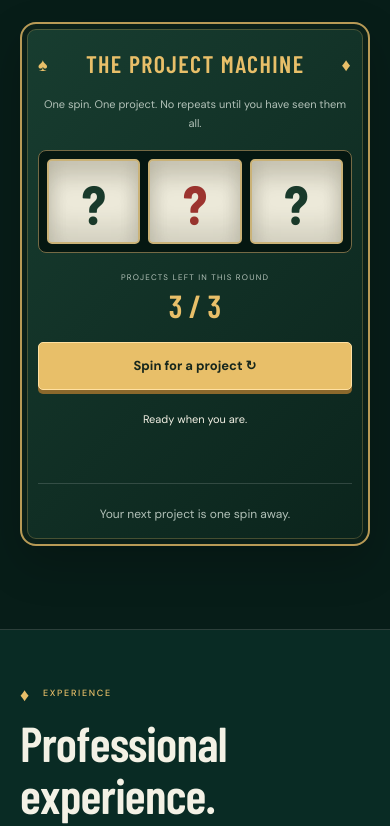
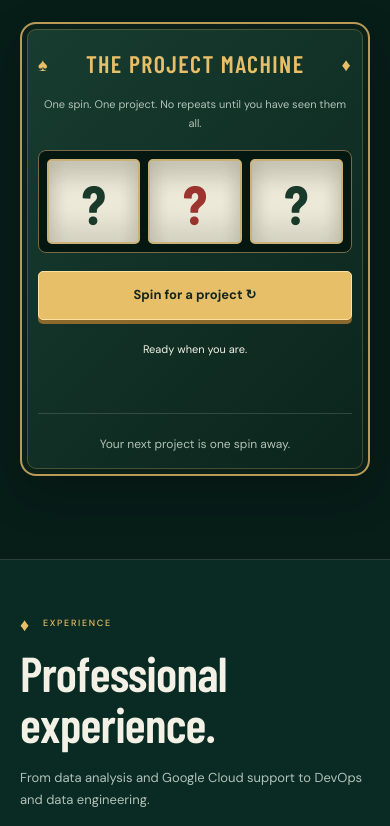
Before and after one commit to aleixpieres/aleixpieres.github.io, a website: page index.html in a window 390 px wide. Shown: the part 2961-3787 px from the top of the page. Drawn offline with nearby package versions, Linux system fonts and the light colour scheme; a web font is replaced by a local one.

Commit message:
Remove slot counter while retaining round completion notice

```diff
--- a/css/portfolio.css
+++ b/css/portfolio.css
@@ -1893,23 +1893,9 @@ details[open] summary span[aria-hidden] {
 .slot-controls {
   display: flex;
   align-items: center;
-  justify-content: space-between;
+  justify-content: center;
   gap: 24px;
   margin-top: 24px;
-}
-.slot-count > span {
-  display: block;
-  font-size: 8px;
-  letter-spacing: 1.2px;
-  color: var(--muted);
-}
-.slot-count > strong {
-  display: block;
-  color: var(--accent);
-  font-family: var(--display);
-  font-size: 32px;
-  line-height: 1.3;
-  font-weight: 600;
 }
 #spin-project {
   min-height: 50px;
@@ -2002,9 +1988,6 @@ details[open] summary span[aria-hidden] {
     gap: 15px;
     margin-top: 18px;
   }
-  .slot-count {
-    text-align: center;
-  }
   #spin-project {
     width: 100%;
     min-height: 48px;
--- a/index.html
+++ b/index.html
@@ -261,10 +261,6 @@
               </div>
             </div>
             <div class="slot-controls">
-              <div class="slot-count">
-                <span>PROJECTS LEFT IN THIS ROUND</span
-                ><strong id="slot-remaining"></strong>
-              </div>
               <button
                 type="button"
                 id="spin-project"
--- a/js/portfolio.js
+++ b/js/portfolio.js
@@ -34,15 +34,11 @@ const projects = [...document.querySelectorAll(".project-card")];
 const slotMachine = document.querySelector("#project-slot");
 const spinButton = document.querySelector("#spin-project");
 const slotStatus = document.querySelector("#slot-status");
-const remainingLabel = document.querySelector("#slot-remaining");
 const results = document.querySelector("#project-results");
 const strips = [...document.querySelectorAll(".reel-strip")];
 const emptyResult = document.querySelector("#slot-empty");
 let remaining = [];
 let spinning = false;
-function updateRemaining() {
-  remainingLabel.textContent = remaining.length + " / " + projects.length;
-}
 if (projects.length) {
   remaining = [...projects];
   projects.forEach((project) => {
@@ -50,7 +46,7 @@ if (projects.length) {
   });
   results.classList.add("slot-results");
   slotMachine.hidden = false;
-  updateRemaining();
+
 }
 spinButton.addEventListener("click", () => {
   if (spinning || !projects.length) return;
@@ -58,7 +54,7 @@ spinButton.addEventListener("click", () => {
   spinButton.disabled = true;
   spinButton.textContent = "Spinning...";
   if (!remaining.length) remaining = [...projects];
-  updateRemaining();
+
   const chosenIndex = Math.floor(Math.random() * remaining.length);
   const chosen = remaining.splice(chosenIndex, 1)[0];
   const symbol = String(projects.indexOf(chosen) + 1).padStart(2, "0");
@@ -96,7 +92,7 @@ spinButton.addEventListener("click", () => {
     chosen.hidden = false;
     emptyResult.hidden = true;
     results.setAttribute("aria-busy", "false");
-    updateRemaining();
+
     const title = chosen.querySelector("h3");
     title.setAttribute("tabindex", "-1");
     // Respect a visitor who tabs elsewhere while the reels are moving.
@@ -110,10 +106,7 @@ spinButton.addEventListener("click", () => {
       title.textContent +
       " revealed. " +
       (remaining.length
-        ? remaining.length +
-          " of " +
-          projects.length +
-          " projects left in this round."
+        ? "Spin again to discover another project."
         : "Round complete. Your next spin starts a fresh round.");
     spinButton.textContent = remaining.length
       ? "Spin again"
```
Also changed, not shown: tests/portfolio.test.cjs (+4 -7 lines).
